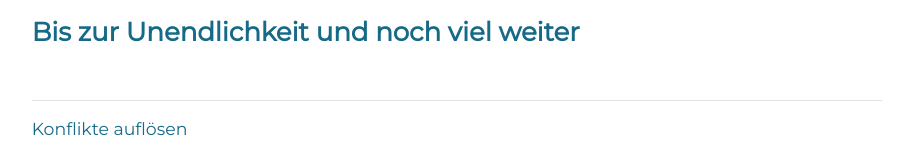
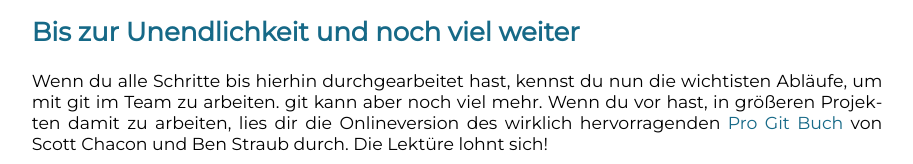
Before and after one commit to DennisSchulmeister/dhbwka-wwi-atom-github-beispiel, a plain HTML site: page index.html in a window 1280 px wide. Both pictures are taken after a click on the link "Bis zur Unendlichkeit und noch viel weiter". Shown: the part 447-611 px from the top of the page, without its empty margins (183-1096 px from the left). Drawn offline with Linux system fonts and the light colour scheme.

Commit message:
Schlusskapitel
Dieser Commit fügt dem Tutorial nun auch das Schlusskapitel hinzu. Damit
ist es inhaltlich komplett. Stellt sich nur noch die Frage, ob noch ein
paar Screenshots eingebaut werden sollen.

```diff
--- a/index.html
+++ b/index.html
@@ -69,7 +69,7 @@
                     <a href="https://git-scm.com/downloads" target="_blank">https://git-scm.com</a>
                     und lade es herunter. <span class="danger">Achte darauf,
                     wirklich git selbst und nicht einen der vielen GUI Clients
-                    herunterzuladen</span>.
+                    herunterzuladen.</span>
                 </li>
             </ul>
             <p>
@@ -444,6 +444,21 @@
         </section>
 
         <section data-title="Bis zur Unendlichkeit und noch viel weiter">
+            <p>
+                Wenn du alle Schritte bis hierhin durchgearbeitet hast,
+                kennst du nun die wichtisten Abläufe, um mit git im Team
+                zu arbeiten. git kann aber noch viel mehr. Wenn du vor hast,
+                in größeren Projekten damit zu arbeiten, lies dir die
+                Onlineversion des wirklich hervorragenden
+                <a href="https://git-scm.com/book/en/v2" target="_blank">Pro Git Buch</a>
+                von Scott Chacon und Ben Straub durch. Die Lektüre lohnt sich!
+            </p>
+
+            <iframe width="560" height="315" src="https://www.youtube-nocookie.com/embed/xQ89sePcqiU?rel=0" frameborder="0" allow="autoplay; encrypted-media" allowfullscreen></iframe>
+
+            <p>
+                Und nun, viel Spaß mit git, Github und Atom!
+            </p>
         </section>
 
         <!-- Navigationszeile -->
```
